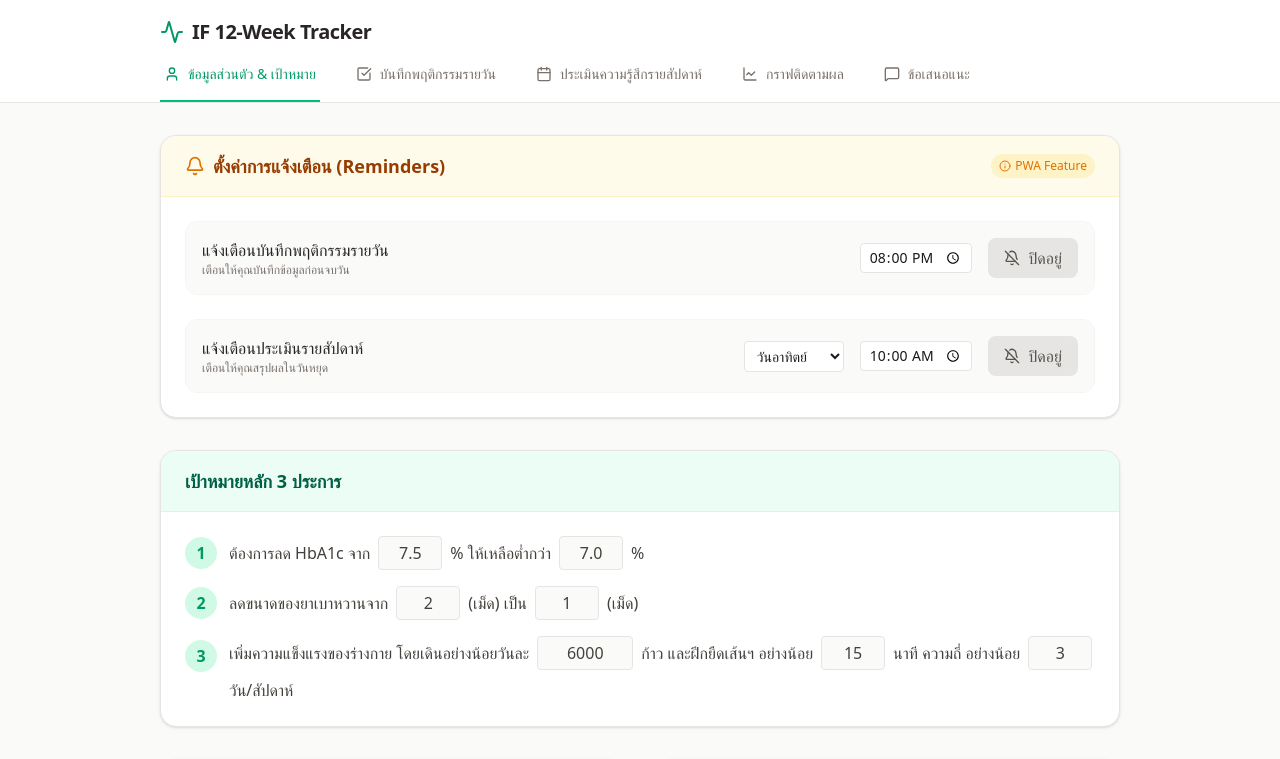
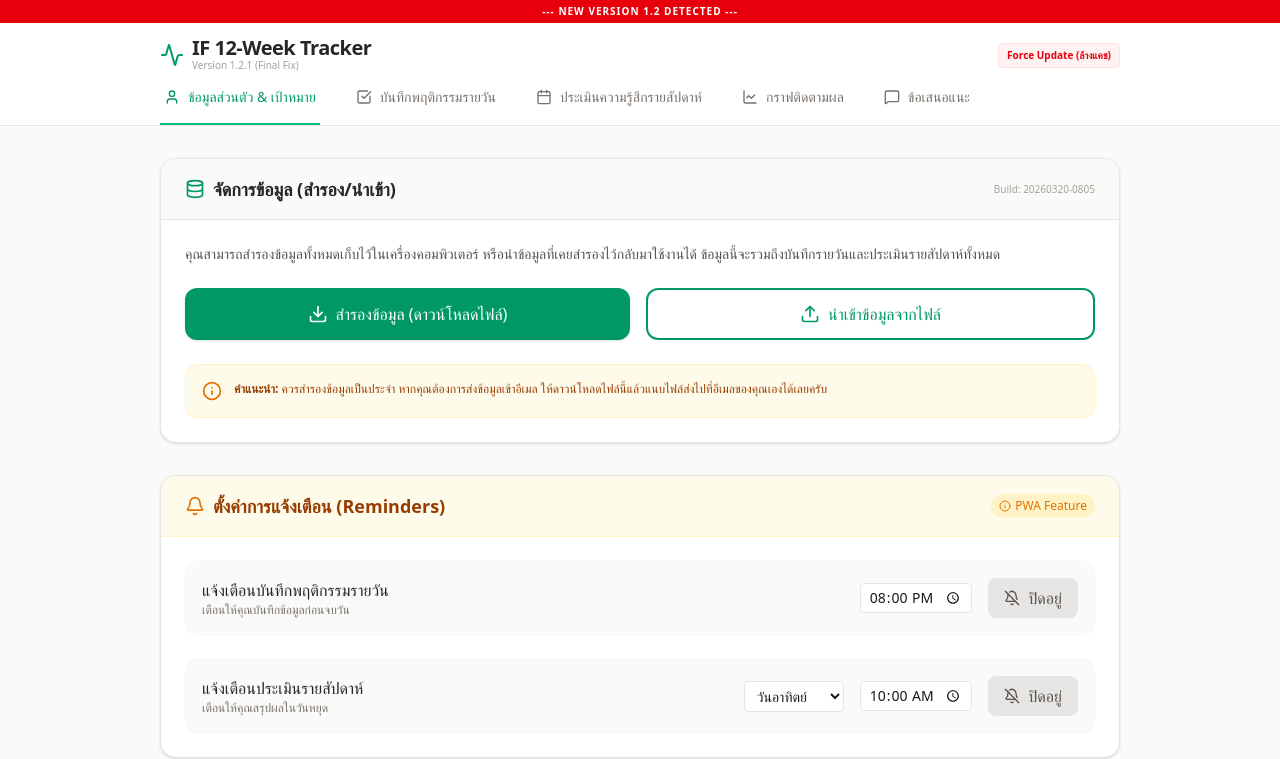
Before and after one commit to nhuying/If12week, a React (Vite) app: page / in a window 1280 px wide. Shown: the top 759 px of the page. Built offline with nearby package versions, Linux system fonts and the light colour scheme.

Commit message:
feat: Implement PWA and data management
Integrates PWA features for offline support and auto-updates. Adds functionality to export and import user data, enhancing data persistence and backup capabilities. Updates versioning and script configurations for the build and deploy process.

```diff
--- a/package.json
+++ b/package.json
@@ -1,13 +1,14 @@
 {
   "name": "react-example",
   "private": true,
-  "version": "0.0.0",
+  "version": "1.2.1",
   "type": "module",
   "homepage": "https://nhuying.github.io/If12week/",
   "scripts": {
     "dev": "vite --port=3000 --host=0.0.0.0",
     "build": "vite build",
-    "deploy": "npm run build && gh-pages -d dist",
+    "predeploy": "npm run build",
+    "deploy": "gh-pages -d dist",
     "preview": "vite preview",
     "clean": "rm -rf dist",
     "lint": "tsc --noEmit"
--- a/src/App.tsx
+++ b/src/App.tsx
@@ -192,13 +192,35 @@ export default function App() {
 
   return (
     <div className="min-h-screen bg-stone-50 text-stone-900 font-sans">
+      {/* TEST BANNER - REMOVE AFTER VERIFICATION */}
+      <div className="bg-red-600 text-white text-center py-1 text-[10px] font-bold uppercase tracking-widest">
+        --- New Version 1.2 Detected ---
+      </div>
       <header className="bg-white border-b border-stone-200 sticky top-0 z-10">
         <div className="max-w-5xl mx-auto px-4 sm:px-6 lg:px-8">
           <div className="flex justify-between h-16 items-center">
             <div className="flex items-center gap-2">
               <Activity className="h-6 w-6 text-emerald-600" />
-              <h1 className="text-xl font-semibold tracking-tight text-stone-800">IF 12-Week Tracker</h1>
+              <div className="flex flex-col">
+                <h1 className="text-xl font-semibold tracking-tight text-stone-800 leading-none">IF 12-Week Tracker</h1>
+                <span className="text-[10px] text-stone-400 font-medium">Version 1.2.1 (Final Fix)</span>
+              </div>
             </div>
+            <button
+              onClick={() => {
+                if (confirm('ระบบจะล้างแคชและเริ่มแอปใหม่เพื่ออัปเดต คุณต้องการดำเนินการต่อหรือไม่?')) {
+                  if ('serviceWorker' in navigator) {
+                    navigator.serviceWorker.getRegistrations().then(registrations => {
+                      for(let registration of registrations) registration.unregister();
+                    });
+                  }
+                  window.location.reload();
+                }
+              }}
+              className="text-[10px] bg-red-50 hover:bg-red-100 text-red-600 px-2 py-1 rounded transition-colors border border-red-100 font-bold"
+            >
+              Force Update (ล้างแคช)
+            </button>
           </div>
           <nav className="flex space-x-8 overflow-x-auto">
             <button
@@ -279,6 +301,8 @@ export default function App() {
             updatePersonalData={updatePersonalData}
             updateCheckupData={updateCheckupData}
             updateReminderSettings={updateReminderSettings}
+            appState={appState}
+            importAppState={setAppState}
           />
         )}
         {activeTab === 'daily' && (
--- a/src/components/Profile.tsx
+++ b/src/components/Profile.tsx
@@ -1,6 +1,6 @@
-import React from 'react';
-import { PersonalData, CheckupData, ReminderSettings } from '../types';
-import { Bell, BellOff, Info } from 'lucide-react';
+import React, { useRef } from 'react';
+import { PersonalData, CheckupData, ReminderSettings, AppState } from '../types';
+import { Bell, BellOff, Info, Download, Upload, Database } from 'lucide-react';
 
 interface ProfileProps {
   personalData: PersonalData;
@@ -9,6 +9,8 @@ interface ProfileProps {
   updatePersonalData: (data: Partial<PersonalData>) => void;
   updateCheckupData: (data: Partial<CheckupData>) => void;
   updateReminderSettings: (data: Partial<ReminderSettings>) => void;
+  appState: AppState;
+  importAppState: (state: AppState) => void;
 }
 
 export default function Profile({
@@ -17,14 +19,58 @@ export default function Profile({
   reminderSettings,
   updatePersonalData,
   updateCheckupData,
-  updateReminderSettings
+  updateReminderSettings,
+  appState,
+  importAppState
 }: ProfileProps) {
+  const fileInputRef = useRef<HTMLInputElement>(null);
+
   const handlePersonalChange = (e: React.ChangeEvent<HTMLInputElement>) => {
     updatePersonalData({ [e.target.name]: e.target.value });
   };
 
   const handleCheckupChange = (e: React.ChangeEvent<HTMLInputElement>) => {
     updateCheckupData({ [e.target.name]: e.target.value });
+  };
+
+  const handleExport = () => {
+    const dataStr = JSON.stringify(appState, null, 2);
+    const dataUri = 'data:application/json;charset=utf-8,'+ encodeURIComponent(dataStr);
+
+    const exportFileDefaultName = `if-12week-backup-${new Date().toLocaleDateString('th-TH').replace(/\//g, '-')}.json`;
+
+    const linkElement = document.createElement('a');
+    linkElement.setAttribute('href', dataUri);
+    linkElement.setAttribute('download', exportFileDefaultName);
+    linkElement.click();
+  };
+
+  const handleImport = (e: React.ChangeEvent<HTMLInputElement>) => {
+    const fileReader = new FileReader();
+    if (e.target.files && e.target.files[0]) {
+      fileReader.readAsText(e.target.files[0], "UTF-8");
+      fileReader.onload = (event) => {
+        try {
+          const content = event.target?.result;
+          if (typeof content === 'string') {
+            const importedData = JSON.parse(content);
+            // Basic validation
+            if (importedData.personalData && importedData.checkupData) {
+              if (window.confirm('คุณต้องการนำเข้าข้อมูลนี้ใช่หรือไม่? ข้อมูลปัจจุบันจะถูกแทนที่ด้วยข้อมูลจากไฟล์สำรอง')) {
+                importAppState(importedData);
+                alert('นำเข้าข้อมูลสำเร็จ!');
+              }
+            } else {
+              alert('รูปแบบไฟล์ไม่ถูกต้อง');
+            }
+          }
+        } catch (error) {
+          alert('เกิดข้อผิดพลาดในการนำเข้าข้อมูล: ' + error);
+        }
+      };
+    }
+    // Reset input
+    if (e.target) e.target.value = '';
   };
 
   const requestNotificationPermission = async () => {
@@ -53,6 +99,54 @@ export default function Profile({
 
   return (
     <div className="space-y-8 animate-in fade-in duration-500">
+      {/* Data Management Section - Moved to top for visibility */}
+      <div className="bg-white rounded-2xl shadow-sm border border-stone-200 overflow-hidden">
+        <div className="bg-stone-50 px-6 py-4 border-b border-stone-200 flex items-center justify-between">
+          <div className="flex items-center gap-2">
+            <Database className="h-5 w-5 text-emerald-600" />
+            <h2 className="text-lg font-semibold text-stone-800">จัดการข้อมูล (สำรอง/นำเข้า)</h2>
+          </div>
+          <span className="text-[10px] text-stone-400">Build: 20260320-0805</span>
+        </div>
+        <div className="p-6">
+          <p className="text-sm text-stone-600 mb-6">
+            คุณสามารถสำรองข้อมูลทั้งหมดเก็บไว้ในเครื่องคอมพิวเตอร์ หรือนำข้อมูลที่เคยสำรองไว้กลับมาใช้งานได้
+            ข้อมูลนี้จะรวมถึงบันทึกรายวันและประเมินรายสัปดาห์ทั้งหมด
+          </p>
+          <div className="flex flex-col sm:flex-row gap-4">
+            <button
+              onClick={handleExport}
+              className="flex-1 flex items-center justify-center gap-2 px-6 py-3 bg-emerald-600 text-white rounded-xl font-medium hover:bg-emerald-700 transition-colors shadow-sm"
+            >
+              <Download className="h-5 w-5" />
+              สำรองข้อมูล (ดาวน์โหลดไฟล์)
+            </button>
+
+            <button
+              onClick={() => fileInputRef.current?.click()}
+              className="flex-1 flex items-center justify-center gap-2 px-6 py-3 bg-white border-2 border-emerald-600 text-emerald-600 rounded-xl font-medium hover:bg-emerald-50 transition-colors"
+            >
+              <Upload className="h-5 w-5" />
+              นำเข้าข้อมูลจากไฟล์
+            </button>
+            <input
+              type="file"
+              ref={fileInputRef}
+              onChange={handleImport}
+              accept=".json"
+              className="hidden"
+            />
+          </div>
+          <div className="mt-6 p-4 bg-amber-50 rounded-xl border border-amber-100 flex gap-3">
+            <Info className="h-5 w-5 text-amber-600 shrink-0" />
+            <p className="text-xs text-amber-800">
+              <strong>คำแนะนำ:</strong> ควรสำรองข้อมูลเป็นประจำ
+              หากคุณต้องการส่งข้อมูลเข้าอีเมล ให้ดาวน์โหลดไฟล์นี้แล้วแนบไฟล์ส่งไปที่อีเมลของคุณเองได้เลยครับ
+            </p>
+          </div>
+        </div>
+      </div>
+
       {/* Reminder Settings */}
       <div className="bg-white rounded-2xl shadow-sm border border-stone-200 overflow-hidden">
         <div className="bg-amber-50 px-6 py-4 border-b border-amber-100 flex items-center justify-between">
@@ -279,6 +373,7 @@ export default function Profile({
           </div>
         </div>
       </div>
+
     </div>
   );
 }
--- a/src/main.tsx
+++ b/src/main.tsx
@@ -2,6 +2,19 @@ import {StrictMode} from 'react';
 import {createRoot} from 'react-dom/client';
 import App from './App.tsx';
 import './index.css';
+import { registerSW } from 'virtual:pwa-register';
+
+// Force update when new content is available
+registerSW({
+  onNeedRefresh() {
+    if (confirm('มีเวอร์ชันใหม่พร้อมใช้งาน! คุณต้องการอัปเดตตอนนี้หรือไม่?')) {
+      window.location.reload();
+    }
+  },
+  onOfflineReady() {
+    console.log('App ready for offline use');
+  },
+});
 
 createRoot(document.getElementById('root')!).render(
   <StrictMode>
--- /dev/null
+++ b/src/vite-env.d.ts
@@ -0,0 +1,14 @@
+/// <reference types="vite/client" />
+/// <reference types="vite-plugin-pwa/client" />
+
+declare module 'virtual:pwa-register' {
+  export interface RegisterSWOptions {
+    immediate?: boolean
+    onNeedRefresh?: () => void
+    onOfflineReady?: () => void
+    onRegistered?: (swRegistration: ServiceWorkerRegistration | undefined) => void
+    onRegisterError?: (error: any) => void
+  }
+
+  export function registerSW(options?: RegisterSWOptions): (reloadPage?: boolean) => Promise<void>
+}
--- a/vite.config.ts
+++ b/vite.config.ts
@@ -13,9 +13,10 @@ export default defineConfig(({mode}) => {
       tailwindcss(),
       VitePWA({
         registerType: 'autoUpdate',
+        injectRegister: 'inline',
         includeAssets: ['favicon.ico', 'apple-touch-icon.png', 'mask-icon.svg'],
         manifest: {
-          name: 'IF 12-Week Tracker',
+          name: 'IF 12-Week Tracker v1.2.1',
           short_name: 'IF Tracker',
           description: '12-Week Intermittent Fasting and Habit Tracker',
           theme_color: '#10b981',
@@ -31,16 +32,6 @@ export default defineConfig(({mode}) => {
               sizes: '512x512',
               type: 'image/svg+xml',
               purpose: 'maskable'
-            },
-            {
-              src: 'pwa-192x192.png',
-              sizes: '192x192',
-              type: 'image/png'
-            },
-            {
-              src: 'pwa-512x512.png',
-              sizes: '512x512',
-              type: 'image/png'
             }
           ]
         }
```
Also changed, not shown: 1 other file (tests, documents, lock files or other folders).
